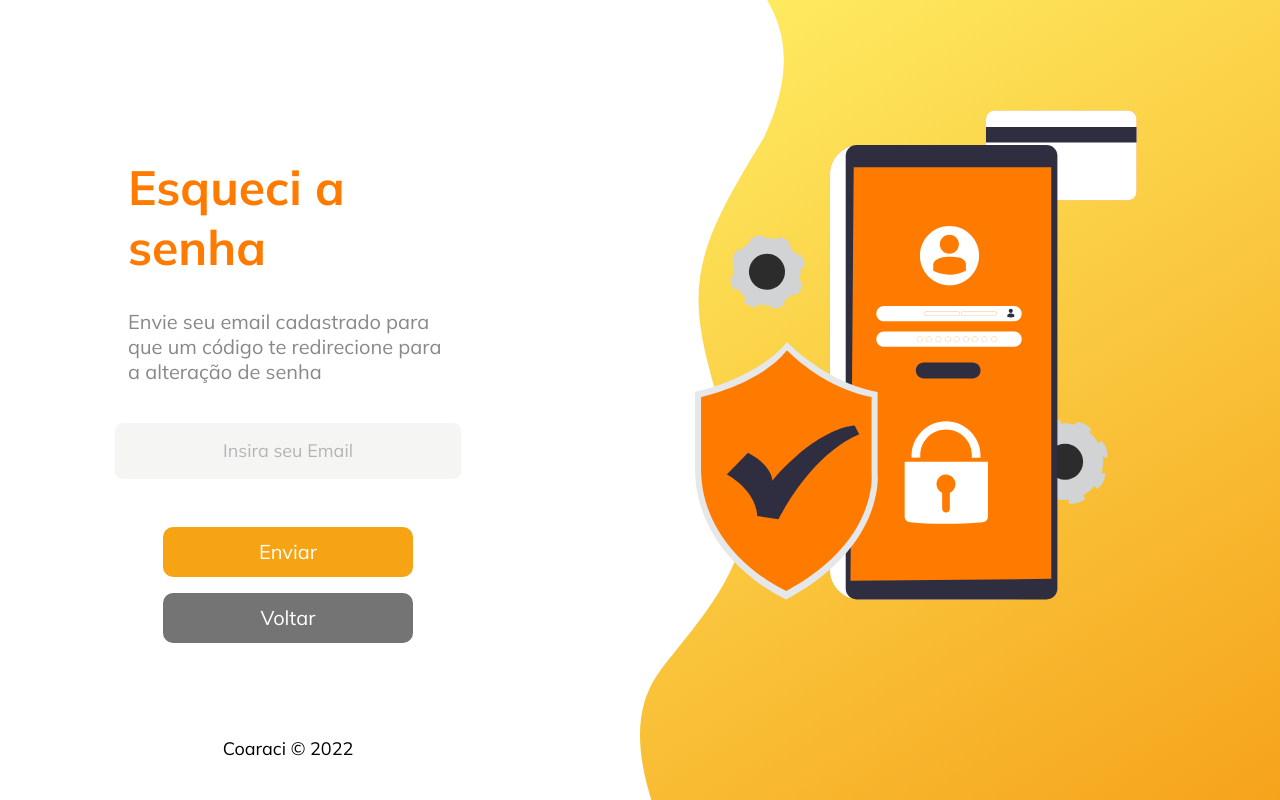
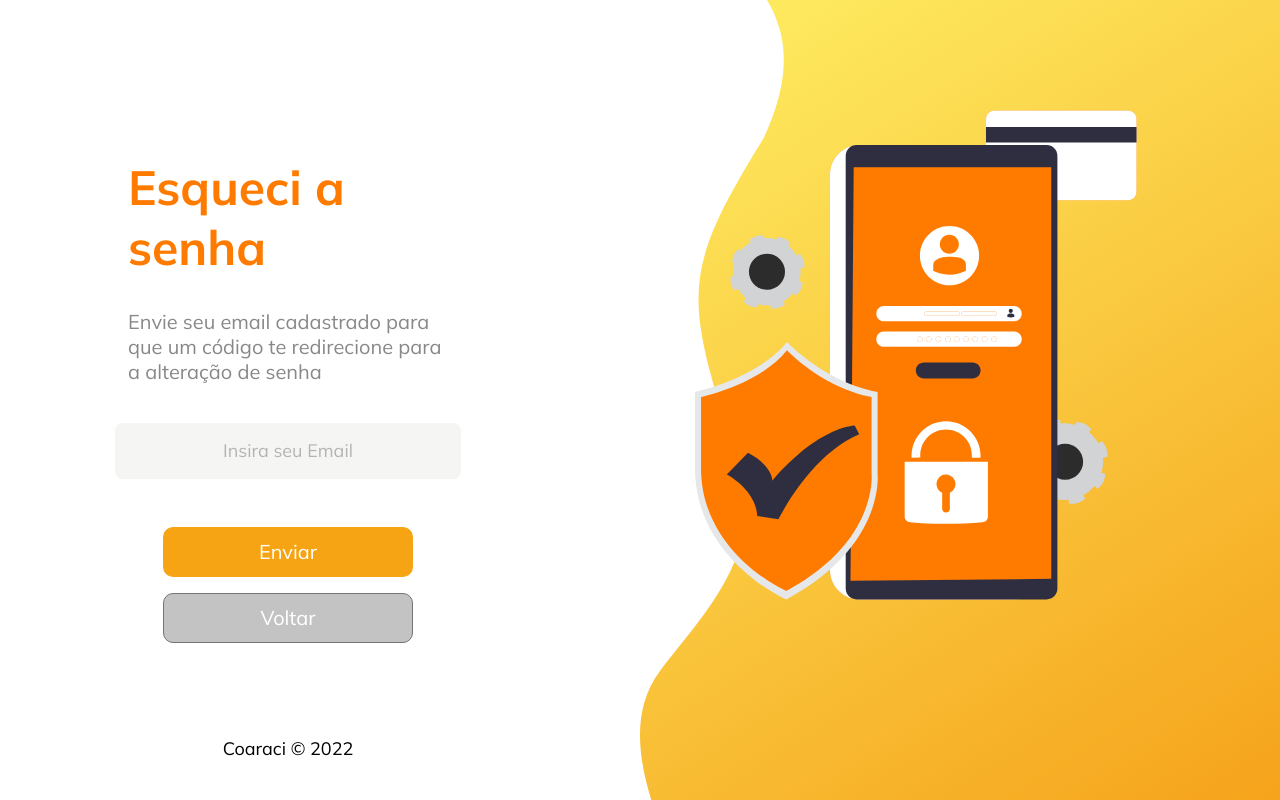
Before and after one commit to Miguel-Barros/criata, a Next.js app: page /forgot in a window 1280 px wide. In both pictures the pointer is over the button "Voltar". Built offline with nearby package versions, Linux system fonts and the light colour scheme; no server answers; a web font is replaced by a local one.

Commit message:
Modify css forgot

```diff
--- a/src/styles/Forgot.module.css
+++ b/src/styles/Forgot.module.css
@@ -58,7 +58,14 @@
 }
 
 .btn.delined {
-    background: #464646;
+    background: none;
+    color: #000;
+}
+
+.btn.delined:hover{
+    background: #00000050;
+    border: 1px solid #464646;
+    color: #fff;
 }
 
 .btn:hover {
```
